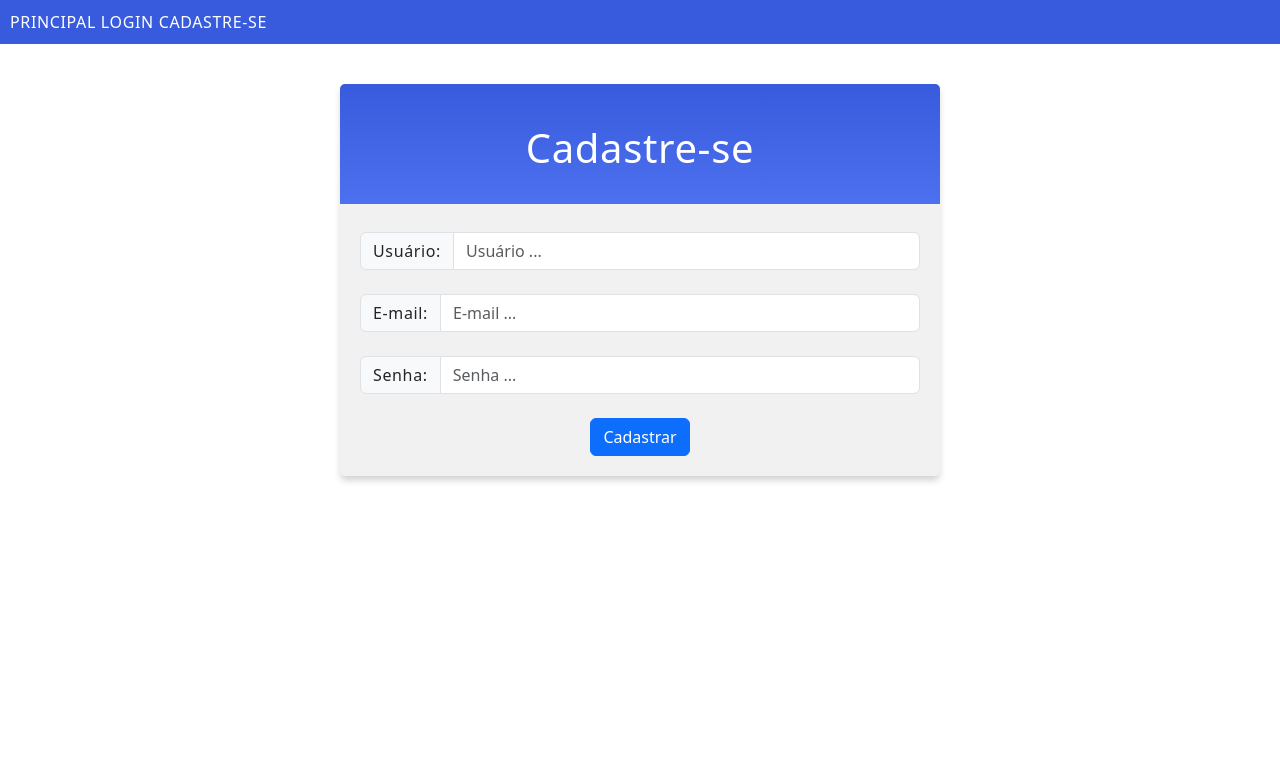
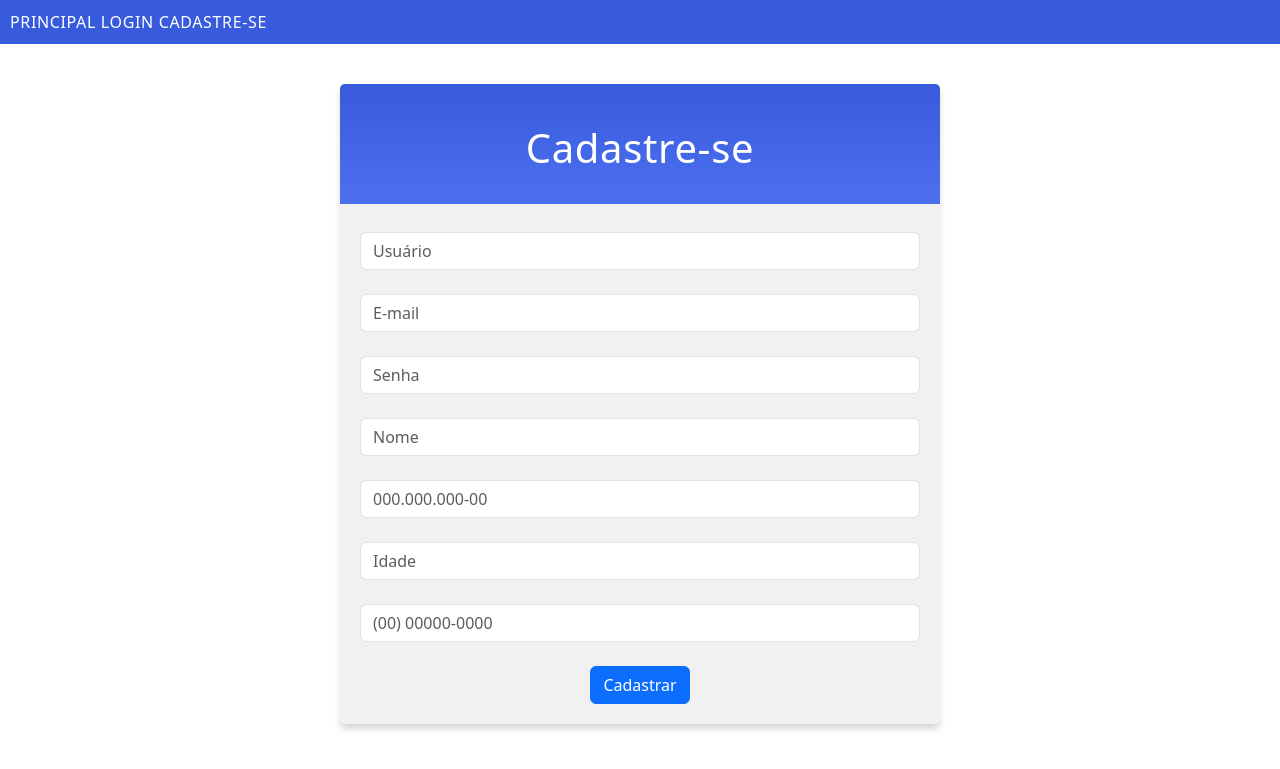
Before and after one commit to franfernandex/gerenciador-de-republica, a Django app: page /auth/cadastro in a window 1280 px wide. Shown: the top 769 px of the page. Run offline with Django 5.2, Linux system fonts and the light colour scheme.

Commit message:
Adicionando função de cadastro de membros e usuários no sistema

```diff
--- a/usuarios/templates/cadastro.html
+++ b/usuarios/templates/cadastro.html
@@ -11,21 +11,49 @@
 
             <form action="{% url 'cadastro' %}" method="POST">
                 {% csrf_token %}
+
                 <div class="input-group">
-                    <span class="input-group-text">Usuário: </span>
-                    <input type="text" class="form-control" placeholder="Usuário ..." name="usuario">
+                    <!-- <span class="input-group-text">Usuário: </span> -->
+                    <input type="text" class="form-control" placeholder="Usuário" name="usuario">
                 </div>
                 <br>
+
                 <div class="input-group">
-                    <span class="input-group-text">E-mail: </span>
-                    <input type="email" class="form-control" placeholder="E-mail ..." name="email">
+                    <!--  <span class="input-group-text">E-mail: </span> -->
+                    <input type="email" class="form-control" placeholder="E-mail" name="email" required>
                 </div>
                 <br>
+
                 <div class="input-group">
-                    <span class="input-group-text">Senha: </span>
-                    <input type="password" class="form-control" placeholder="Senha ..." name="senha" autocomplete="off">
+                    <!-- <span class="input-group-text">Senha: </span> -->
+                    <input type="password" class="form-control" placeholder="Senha" name="senha" autocomplete="off">
                 </div>
                 <br>
+
+                <div class="input-group">
+                    <!-- <span class="input-group-text">Nome: </span> -->
+                    <input type="text" class="form-control" placeholder="Nome" name="nome">
+                </div>
+                <br>
+
+                <div class="input-group">
+                    <!-- <span class="input-group-text">CPF: </span> -->
+                    <input type="text" class="form-control" placeholder="000.000.000-00" name="cpf">
+                </div>
+                <br>
+
+                <div class="input-group">
+                    <!-- <span class="input-group-text">Idade: </span> -->
+                    <input type="number" class="form-control" placeholder="Idade" name="idade" min="1" max="120">
+                </div>
+                <br>
+
+                <div class="input-group">
+                    <!-- <span class="input-group-text">Telefone: </span> -->
+                    <input type="text" class="form-control" placeholder="(00) 00000-0000" name="telefone">
+                </div>
+                <br>
+
                 <input type="submit" value="Cadastrar" class="btn btn-primary">
             </form>
 
--- a/usuarios/views.py
+++ b/usuarios/views.py
@@ -4,6 +4,7 @@ from django.contrib.auth import logout as logout_django
 from django.contrib.auth.models import User
 from django.shortcuts import render, redirect
 from django.contrib import messages
+from myapp.models import Pessoa, Republica
 
 # Create your views here.
 
@@ -35,22 +36,61 @@ def cadastro(request):
         email = request.POST.get('email')
         senha = request.POST.get('senha')
 
+        # Novos campos para criar a Pessoa
+        nome = request.POST.get('nome')
+        cpf = request.POST.get('cpf')
+        idade = request.POST.get('idade')
+        telefone = request.POST.get('telefone')
+
         # Validação dos campos vazios
-        if not usuario or not email or not senha:
+        if not all([usuario, email, senha, nome, cpf, idade, telefone]):
             messages.warning(request, 'Preencha todos os campos.')
             return redirect('/auth/cadastro')
 
-        # Verifica se já existe usuário
+        # Verifica se já existe pessoa com esse nome de usuário cadastrado
         user = User.objects.filter(username=usuario).first()
         if user:
-            messages.warning(request, 'Já existe um usuário com esse nome de usuário.')
+            messages.warning(request, 'Já existe uma pessoa com esse nome de usuário.')
             return redirect('/auth/cadastro')
 
-        # Se não existir usuário com esse nome cria e salva o mesmo.
-        user = User.objects.create_user(username=usuario, email=email, password=senha)
-        user.save()
-        messages.success(request, 'Usuário cadastrado com sucesso! Faça login.')
-        return redirect('/auth/login')
+        # Verifica se já existe pessoa com esse CPF cadastrado
+        pessoa_existente = Pessoa.objects.filter(cpf=cpf).first()
+        if pessoa_existente:
+            messages.warning(request, 'Já existe uma pessoa com esse CPF.')
+            return redirect('/auth/cadastro')
+
+        try:
+            # Buscar a única república do sistema
+            republica = Republica.objects.first()
+
+            if not republica:
+                messages.error(request, 'Nenhuma república encontrada no sistema. Entre em contato com o administrador.')
+                return redirect('/auth/cadastro')
+
+            # Criar o usuário
+            user = User.objects.create_user(username=usuario, email=email, password=senha)
+            user.first_name = nome  # Salvar o nome no User também
+            user.save()
+
+            # Criar a pessoa
+            pessoa = Pessoa.objects.create(
+                cpf=cpf,
+                nome=nome,
+                idade=int(idade),
+                telefone=telefone,
+                republica=republica
+            )
+
+            messages.success(request, 'Membro cadastrado com sucesso! Faça login.')
+            return redirect('/auth/login')
+
+        except ValueError:
+            messages.error(request, 'Idade deve ser um número válido.')
+            return redirect('/auth/cadastro')
+
+        except Exception as e:
+            messages.error(request, f'Erro ao cadastrar: {str(e)}')
+            return redirect('/auth/cadastro')
 
 def logout(request):
     logout_django(request)
```
Also changed, not shown: usuarios/templates/login.html (+4 -4 lines), db.sqlite3.
